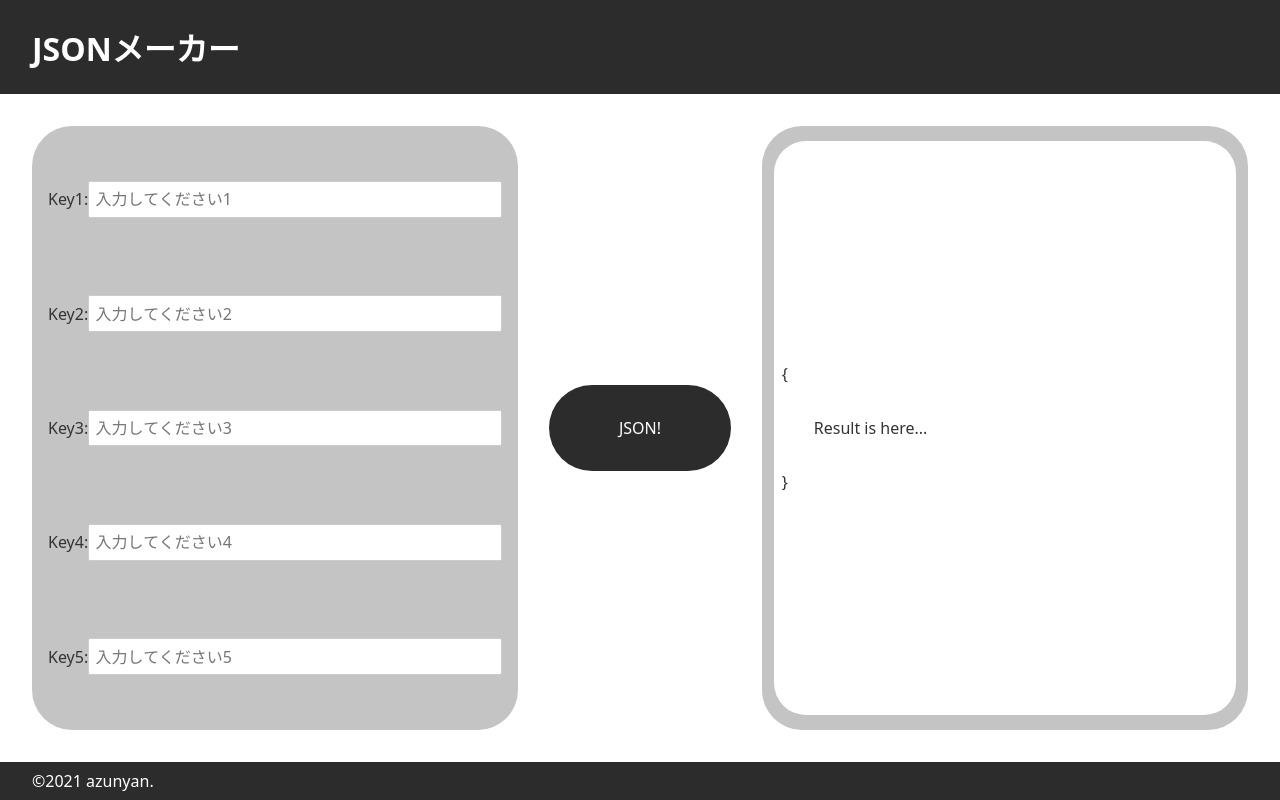
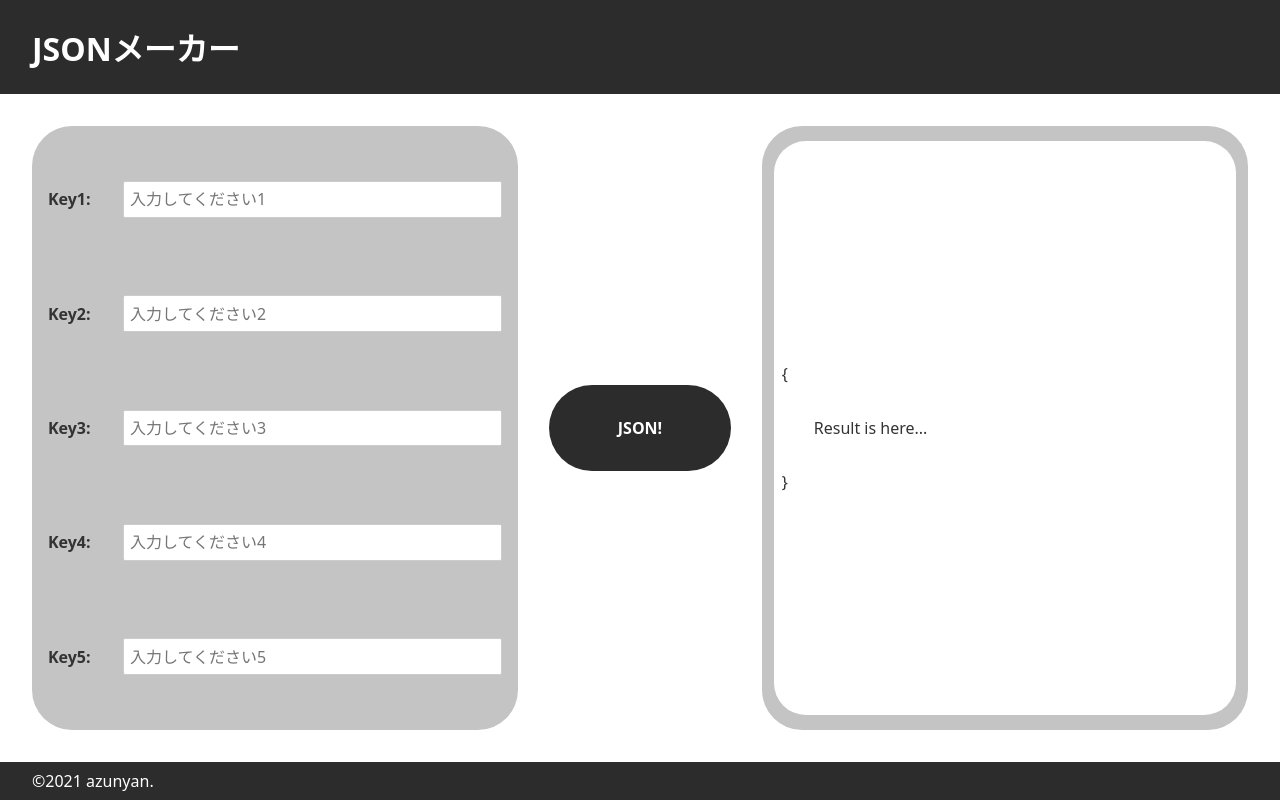
Before and after one commit to azufb/JSONMaker, a Svelte app: page / in a window 1280 px wide. Built offline with nearby package versions, Linux system fonts and the light colour scheme.

Commit message:
デザイン修正

```diff
--- a/src/FormAndReturn.svelte
+++ b/src/FormAndReturn.svelte
@@ -134,6 +134,11 @@
     padding-bottom: 1rem;
   }
 
+  .inputProperty label {
+    padding-right: 2rem;
+    font-weight: bold;
+  }
+
   .inputProperty input {
     width: 100%;
     margin: 0;
@@ -151,6 +156,7 @@
     color: #ffffff;
     width: 100%;
     padding: 2rem 0;
+    font-weight: bold;
   }
 
   .to {
```
